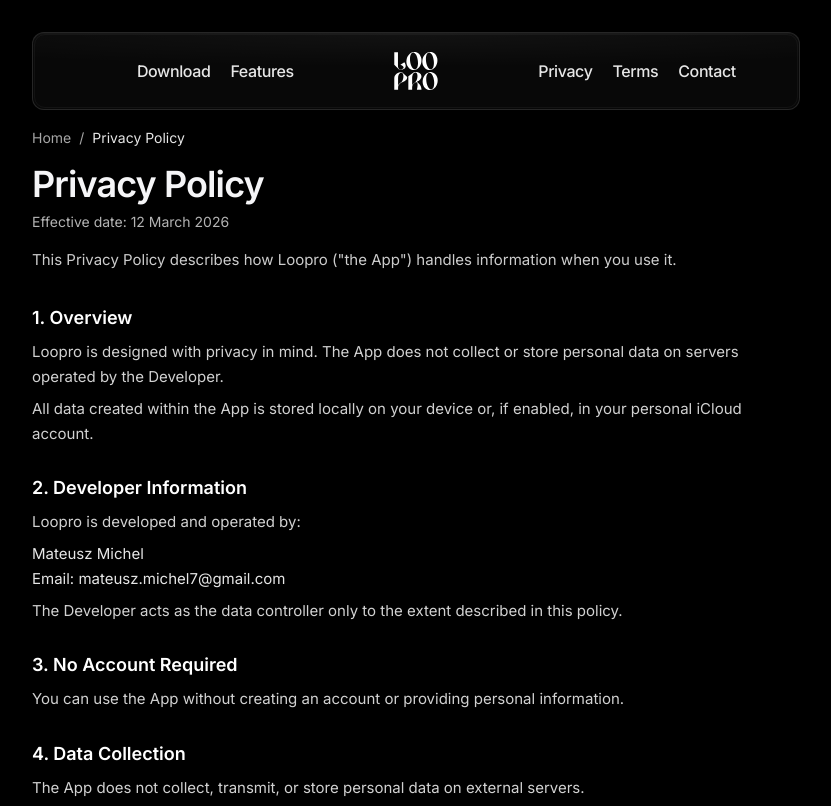
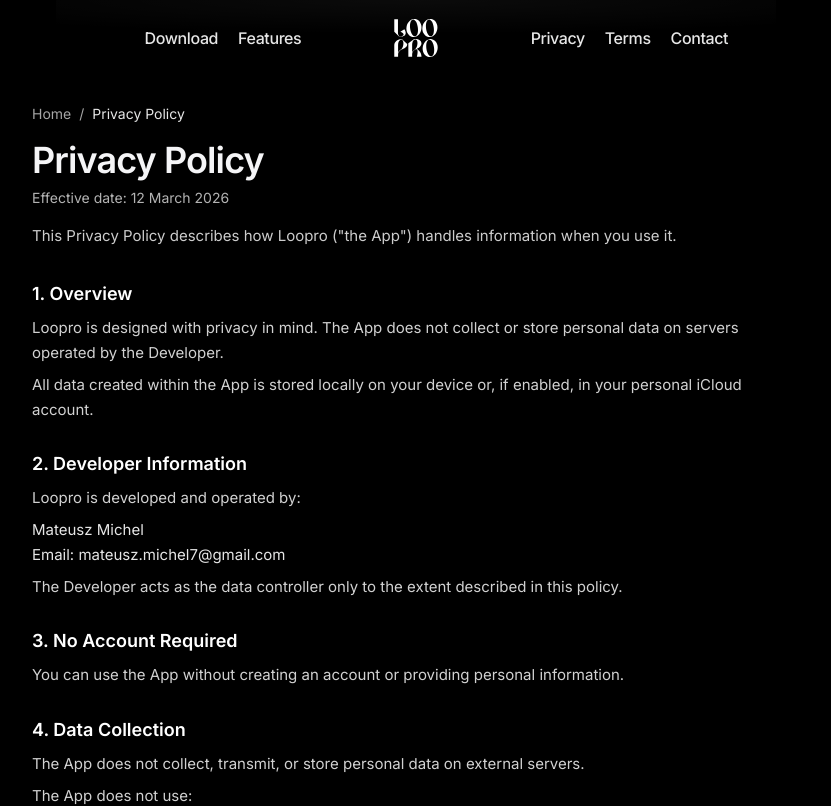
Before and after one commit to Lorexowy/Loopro-website, a Next.js app: page /privacy in a window 1280 px wide. Shown: the top 806 px of the page, without its empty margins (224-1055 px from the left). Built offline with nearby package versions, Linux system fonts and the light colour scheme.

Commit message:
nowy header

```diff
--- a/app/components/Header.tsx
+++ b/app/components/Header.tsx
@@ -24,19 +24,17 @@
 
   const toggleMenu = () => setMenuOpen((v) => !v);
   const headerChromeClass = menuOpen
-    ? "bg-white/[0.08] backdrop-blur-[16px] backdrop-saturate-175"
-    : "bg-white/[0.03] backdrop-blur-[2px] backdrop-saturate-135";
+    ? "bg-black/[0.55] backdrop-blur-[20px] backdrop-saturate-200"
+    : "bg-black/[0.45] backdrop-blur-[10px] backdrop-saturate-160";
 
   return (
-    <header className="lp-animate-in lp-delay-1 shrink-0 pt-4 pb-2 sm:pt-8 sm:pb-4">
-      <div className={`relative overflow-hidden rounded-xl border border-white/12 px-3 py-2 shadow-[0_8px_24px_-16px_rgba(0,0,0,0.55),0_1px_0_rgba(255,255,255,0.04)_inset] sm:px-4 sm:py-3 ${headerChromeClass}`}>
+    <header className="lp-animate-in lp-delay-1 shrink-0">
+      <div
+        className={`relative w-full px-3 py-2 sm:px-4 sm:py-3 ${headerChromeClass}`}
+      >
         <div
           aria-hidden
           className="pointer-events-none absolute inset-0 bg-[radial-gradient(120%_70%_at_50%_0%,rgba(255,255,255,0.045)_0%,rgba(255,255,255,0)_64%)]"
-        />
-        <div
-          aria-hidden
-          className="pointer-events-none absolute inset-[1px] rounded-[11px] border border-white/[0.045]"
         />
         <div className="relative z-10">
         <div className="flex items-center justify-between sm:hidden">
--- a/app/components/Landing.tsx
+++ b/app/components/Landing.tsx
@@ -37,7 +37,7 @@
       />
       <BackgroundVignette />
       <div
-        className={`${pageShell} relative z-10 flex flex-1 flex-col pt-[calc(7rem+env(safe-area-inset-top))] pb-[max(1rem,env(safe-area-inset-bottom))] sm:pt-[calc(8rem+env(safe-area-inset-top))]`}
+        className={`${pageShell} relative z-10 flex flex-1 flex-col pt-[calc(5.5rem+env(safe-area-inset-top))] pb-[max(1rem,env(safe-area-inset-bottom))] sm:pt-[calc(6.5rem+env(safe-area-inset-top))]`}
       >
         <main className="flex flex-1 flex-col">
           <Hero />
--- a/app/components/SiteHeader.tsx
+++ b/app/components/SiteHeader.tsx
@@ -2,8 +2,8 @@
 
 export function SiteHeader() {
   return (
-    <div className="pointer-events-none fixed inset-x-0 top-0 z-30 px-4 sm:px-6">
-      <div className="pointer-events-auto mx-auto w-full max-w-3xl">
+    <div className="pointer-events-none fixed inset-x-0 top-0 z-30 bg-black">
+      <div className="pointer-events-auto mx-auto w-full max-w-3xl px-4 sm:px-6">
         <Header />
       </div>
     </div>
--- a/app/features/FeaturesExperience.tsx
+++ b/app/features/FeaturesExperience.tsx
@@ -551,7 +551,7 @@
     <div ref={scope} className="relative z-10 mx-auto w-full max-w-6xl">
       <SiteHeader />
 
-      <div className="pointer-events-none fixed inset-x-0 top-[6.25rem] z-20 px-4 sm:top-[7.35rem] sm:px-6">
+      <div className="pointer-events-none fixed inset-x-0 top-[5.5rem] z-20 px-4 sm:top-[6.5rem] sm:px-6">
         <nav
           aria-label="Breadcrumb"
           className="hero-breadcrumbs pointer-events-auto mx-auto flex w-fit items-center justify-center gap-2 text-[12px] tracking-tight text-white/75"
@@ -564,7 +564,7 @@
         </nav>
       </div>
 
-      <section className="hero-stage mx-auto flex min-h-[100svh] w-full max-w-3xl flex-col pt-[7rem] sm:pt-[8rem]">
+      <section className="hero-stage mx-auto flex min-h-[100svh] w-full max-w-3xl flex-col pt-[5.5rem] sm:pt-[6.5rem]">
         <div className="flex flex-1 items-start justify-center pt-10 sm:pt-12">
           <header className="mx-auto max-w-3xl px-1 text-center">
             <div className="intro-icon mx-auto mb-6 flex w-full justify-center">
--- a/app/privacy/page.tsx
+++ b/app/privacy/page.tsx
@@ -18,7 +18,7 @@
 
 export default function PrivacyPage() {
   return (
-    <main className="min-h-[100svh] bg-black px-4 pb-10 pt-[7rem] text-[var(--lp-fg)] sm:px-6 sm:pt-[8rem]">
+    <main className="min-h-[100svh] bg-black px-4 pb-10 pt-[calc(5.5rem+env(safe-area-inset-top))] text-[var(--lp-fg)] sm:px-6 sm:pt-[calc(6.5rem+env(safe-area-inset-top))]">
       <SiteHeader />
       <div className="mx-auto w-full max-w-3xl">
         <header className="hidden">
--- a/app/terms/page.tsx
+++ b/app/terms/page.tsx
@@ -18,7 +18,7 @@
 
 export default function TermsPage() {
   return (
-    <main className="min-h-[100svh] bg-black px-4 pb-10 pt-[7rem] text-[var(--lp-fg)] sm:px-6 sm:pt-[8rem]">
+    <main className="min-h-[100svh] bg-black px-4 pb-10 pt-[calc(5.5rem+env(safe-area-inset-top))] text-[var(--lp-fg)] sm:px-6 sm:pt-[calc(6.5rem+env(safe-area-inset-top))]">
       <SiteHeader />
       <div className="mx-auto w-full max-w-3xl">
         <header className="hidden">
```
